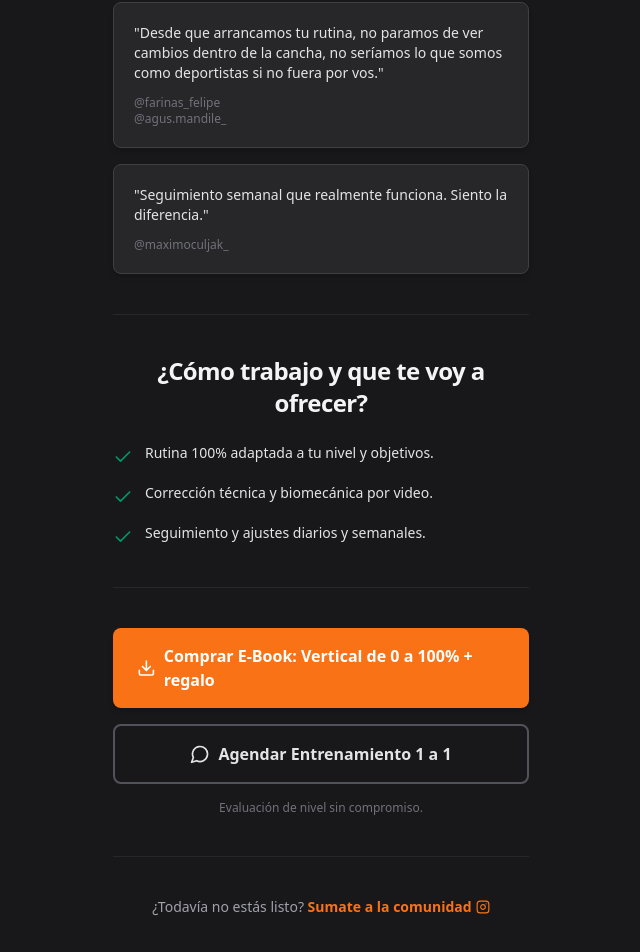
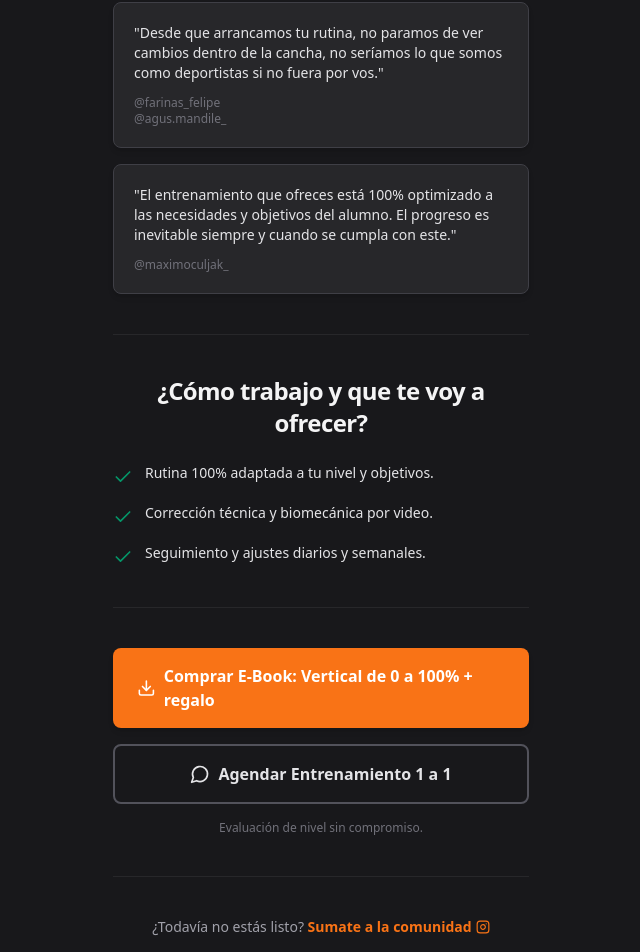
Before and after one commit to Ivo-Bazan-IT/hypeworkout-landing-page, a React (Vite) app: page / in a window 1280 px wide. Shown: the part 1030-1982 px from the top of the page, without its empty margins (319-959 px from the left). Built offline with nearby package versions, Linux system fonts and the light colour scheme.

Commit message:
Agregué mas testimonios

```diff
--- a/src/App.tsx
+++ b/src/App.tsx
@@ -200,8 +200,9 @@ export default function TrainerLandingPage() {
             {/* Testimonial Card 3 */}
             <div className="bg-zinc-800 rounded-lg p-5 border border-zinc-700 shadow-md">
               <p className="text-sm text-zinc-200 mb-3">
-                "Seguimiento semanal que realmente funciona. Siento la
-                diferencia."
+                "El entrenamiento que ofreces está 100% optimizado a las
+                necesidades y objetivos del alumno. El progreso es inevitable
+                siempre y cuando se cumpla con este."
               </p>
               <p className="text-xs text-zinc-500">
                 <a
```
